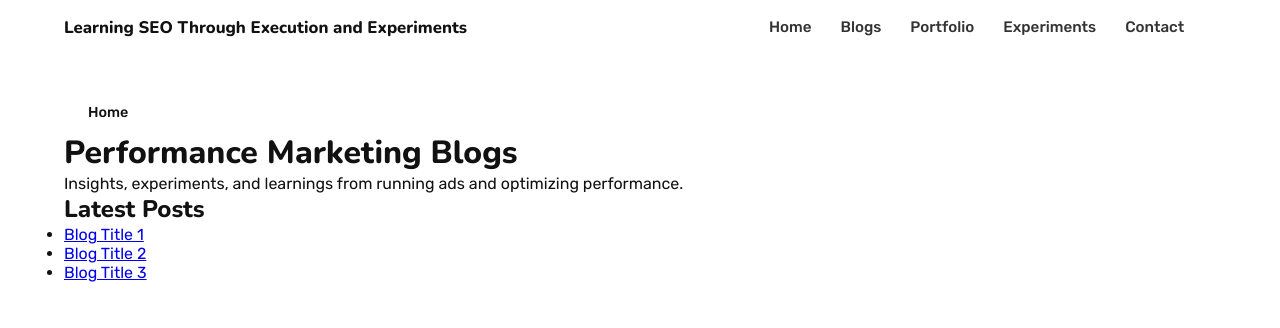
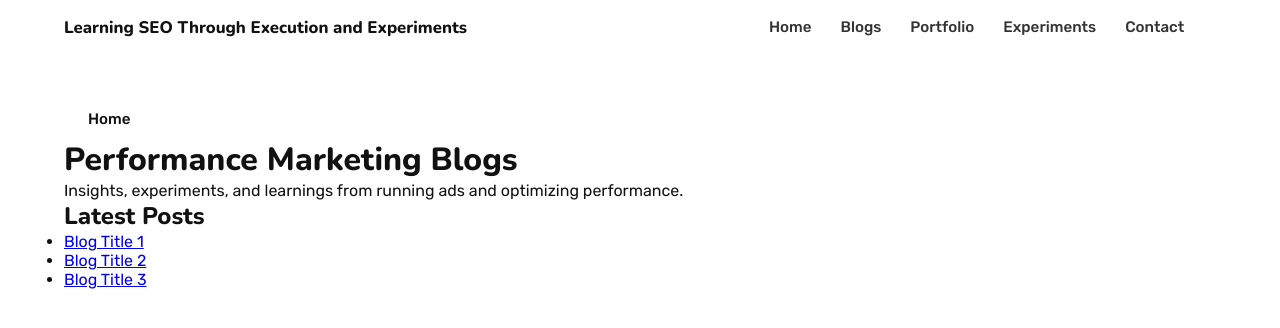
Before and after one commit to uddeshbommawar/uddeshbommawar.github.io, a Jekyll site: the page built from blogs/performance-marketing-blogs/index.md, in a window 1280 px wide. Shown: the top 328 px of the page. Built offline with Jekyll 4.4.1, drawn with Linux system fonts in a browser that asks for light colours.

Commit message:
Update main.css

```diff
--- a/assets/css/main.css
+++ b/assets/css/main.css
@@ -514,15 +514,17 @@ h1, h2, h3, h4, h5, h6 {
 }
 
 /* ================================
-   Breadcrumbs
+   Breadcrumbs (Aligned with blog cards)
    ================================ */
 
 .breadcrumbs {
   max-width: 1200px;
   margin: 0 auto;
-  padding: 18px 24px 10px;
 
-  font-size: 0.9rem;
+  /* ✅ match blog container padding */
+  padding: 24px 24px 10px;
+
+  font-size: 0.95rem;
   color: #666;
 
   display: flex;
@@ -546,7 +548,7 @@ h1, h2, h3, h4, h5, h6 {
 }
 
 .crumb-current {
-  color: #666;
+  color: #111;
   font-weight: 500;
 }
 
```
